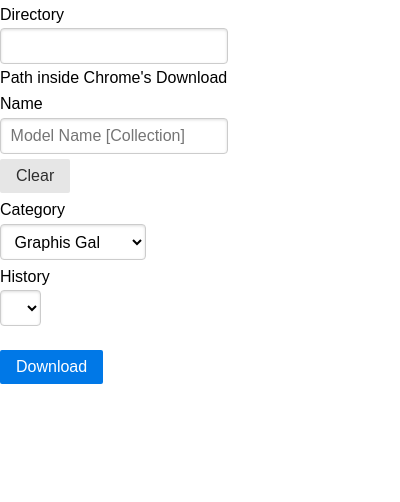
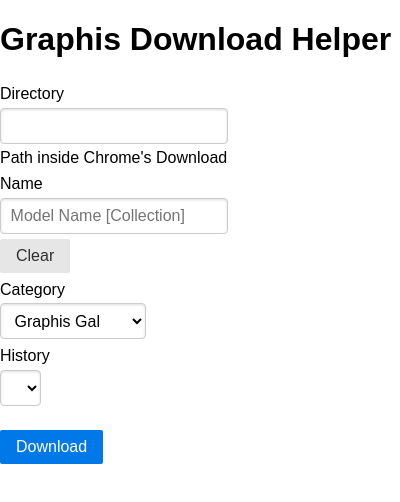
Before and after one commit to wutipong/graphis-download, a browser extension: page popup.html in a window 400 px wide. Shown: the top 502 px of the page. Drawn offline with Linux system fonts and the light colour scheme.

Commit message:
add title

```diff
--- a/popup.html
+++ b/popup.html
@@ -7,6 +7,7 @@
 </head>
 
 <body>
+    <h1>Graphis Download Helper</h1>
     <div class="container pure-form pure-form-aligned">
         <fieldset>
             <div class="pure-control-group">
```
